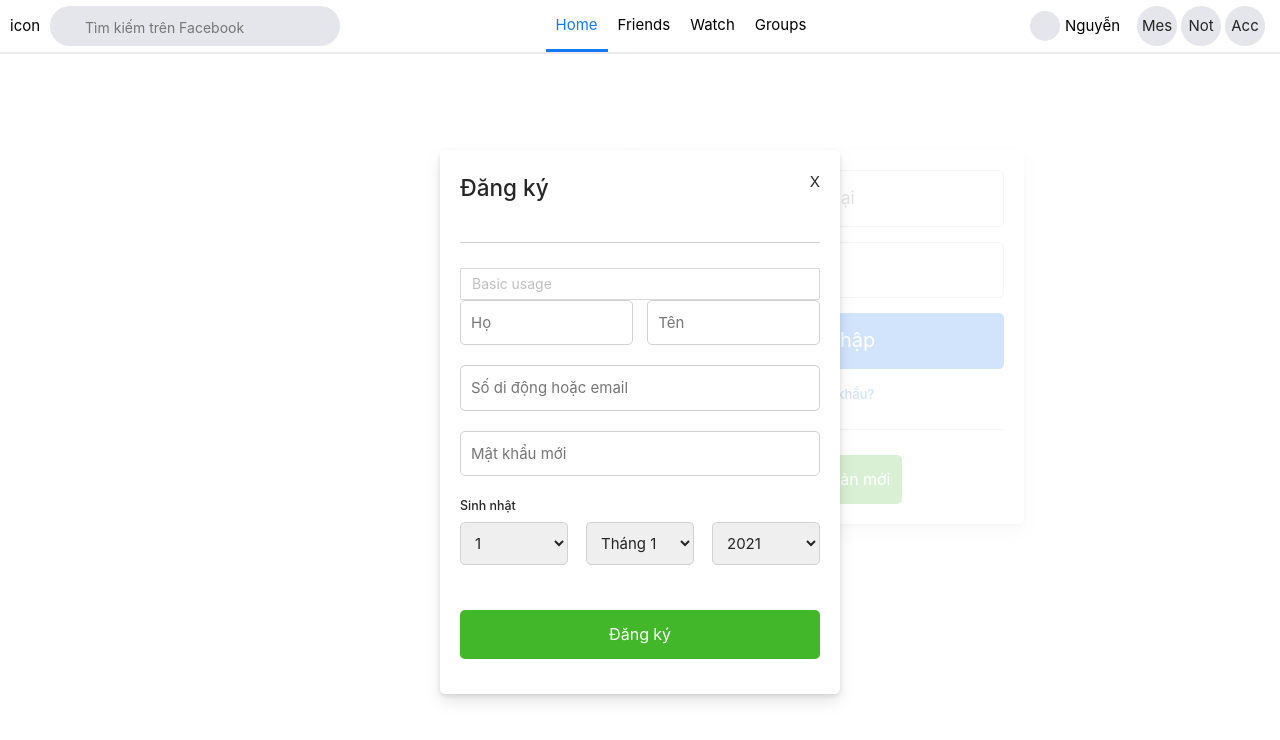
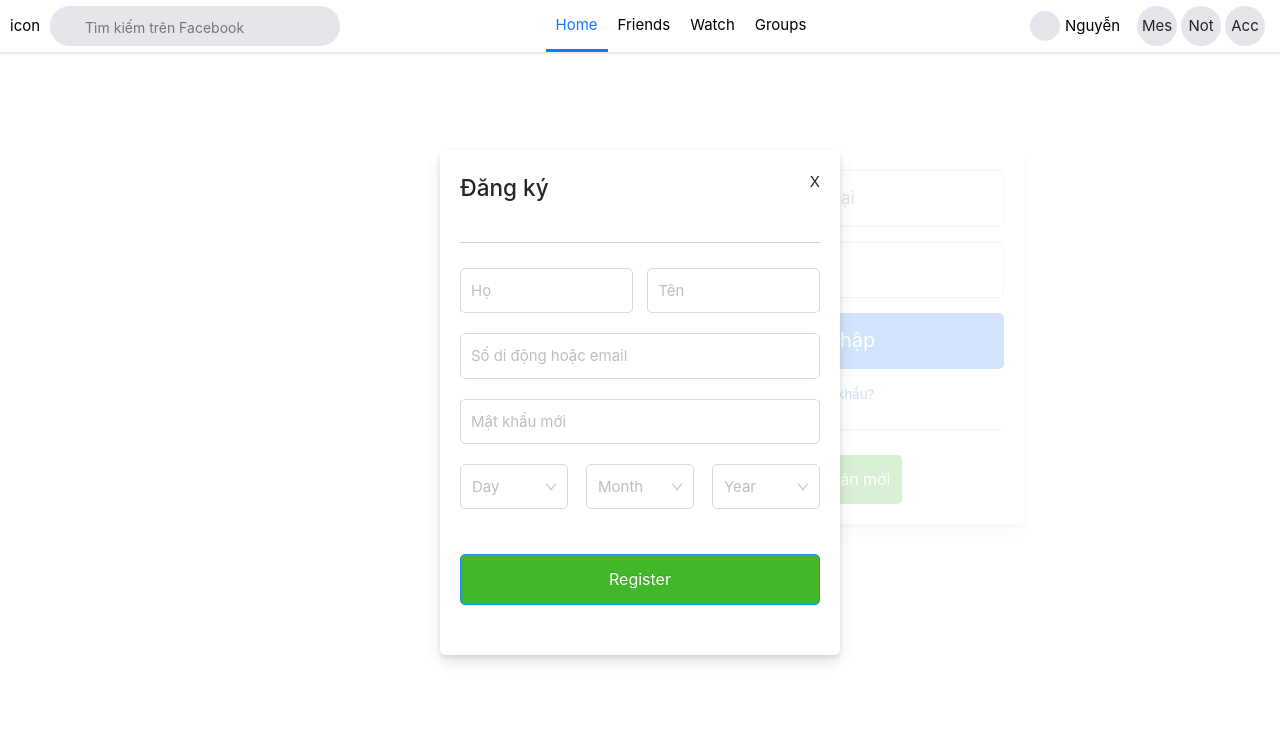
Before and after one commit to minhvuong123/client-app, a React (Create React App) app: page / in a window 1280 px wide. Both pictures are taken after a click on the element "Tạo tài khoản mới". Shown: the top 740 px of the page. Built offline with nearby package versions, Linux system fonts and the light colour scheme.

Commit message:
apply antd for register form and defined model for register's api

```diff
--- /dev/null
+++ b/src/api/index.ts
@@ -0,0 +1,2 @@
+export * from './axiosClient';
+export * from './register';
--- /dev/null
+++ b/src/api/register.ts
@@ -0,0 +1,10 @@
+import { RegisterUserRequest, RegisterUserResponse } from "model";
+import { axiosClient } from "./axiosClient";
+
+export const reisterUrl = '/users/register';
+
+export const registerApi = {
+  register: (url: string, originRegisterData: RegisterUserRequest): Promise<any> => {
+    return axiosClient.post(url, originRegisterData);
+  }
+}
--- a/src/app/app.tsx
+++ b/src/app/app.tsx
@@ -3,7 +3,7 @@
 import NavBar from 'navbar/nav-bar';
 import './app.scss';
 import RoutesPath, { RenderRoutes } from "routes/routes";
-import { axiosClient } from 'api/axiosClient';
+import { axiosClient } from 'api';
 import { useEffect } from 'react';
 import { useDispatch } from 'react-redux';
 import Register from 'pages/register/register';
--- /dev/null
+++ b/src/const/dateTime.ts
@@ -0,0 +1,42 @@
+export const dayOptions = [
+  { value: '01', label: '01' },
+  { value: '02', label: '02' },
+  { value: '03', label: '03' },
+  { value: '04', label: '04' },
+  { value: '05', label: '05' },
+  { value: '06', label: '06' },
+  { value: '07', label: '07' },
+  { value: '08', label: '08' },
+  { value: '09', label: '09' },
+  { value: '10', label: '10' },
+  { value: '11', label: '11' },
+  { value: '12', label: '12' },
+]
+
+export const monthOptions = [
+  { value: '01', label: 'Tháng 1' },
+  { value: '02', label: 'Tháng 2' },
+  { value: '03', label: 'Tháng 3' },
+  { value: '04', label: 'Tháng 4' },
+  { value: '05', label: 'Tháng 5' },
+  { value: '06', label: 'Tháng 6' },
+  { value: '07', label: 'Tháng 7' },
+  { value: '08', label: 'Tháng 8' },
+  { value: '09', label: 'Tháng 9' },
+  { value: '10', label: 'Tháng 10' },
+  { value: '11', label: 'Tháng 11' },
+  { value: '12', label: 'Tháng 12' },
+]
+
+export const yearOptions = () => {
+  const year = new Date().getFullYear();
+  const totalyear = (year - 1970) + 1;
+
+  return Array.from(new Array(totalyear), (_undefined, index) => {
+    const value = year - index;
+    return {
+      value: value,
+      label: value
+    }
+  });
+}
--- a/src/const/index.ts
+++ b/src/const/index.ts
@@ -1 +1,2 @@
 export * from './nav-bar.const';
+export * from './dateTime';
--- a/src/pages/register/register.scss
+++ b/src/pages/register/register.scss
@@ -28,19 +28,82 @@
           cursor: pointer;
         }
       }
+      .form-container {
+        .form-group-inline {
+          margin-bottom: 1.5rem;
+          display: flex;
+          justify-content: space-between;
+          flex-wrap: wrap;
+          .ant-form-item {
+            width: 48%;
+            margin-bottom: unset;
+          }
+          .form-input {
+            padding: 1rem;
+            font-size: 1.5rem;
+            border-radius: 0.5rem;
+            margin-bottom: 0.5rem;
+            &:focus-visible {
+              outline: unset;
+            }
+          }
+          .form-input-control {
+            .ant-form-item-control {
+              .ant-form-item-explain {
+                display: none;
+              }
+            }
+          }
+        }
         .form-group {
           margin-bottom: 1.5rem;
           display: flex;
           justify-content: space-between;
           flex-wrap: wrap;
+          .ant-form-item {
+            width: 100%;
+            margin-bottom: unset;
+          }
           .form-input {
             padding: 1rem;
             font-size: 1.5rem;
             border-radius: 0.5rem;
-          border: 1px solid #d3d0d0;
             margin-bottom: 0.5rem;
             &:focus-visible {
               outline: unset;
+            }
+          }
+          .form-select-control {
+            width: 30%;
+            .form-select {
+              font-size: 1.5rem;
+              margin-bottom: 0.5rem;
+              .ant-select-selector {
+                height: 45px;
+                border-radius: 0.5rem;
+                .ant-select-selection-placeholder {
+                  line-height: 44px;
+                }
+                .ant-select-selection-item {
+                  line-height: 44px;
+                }
+              }
+              &:focus-visible {
+                outline: unset;
+              }
+            }
+            .ant-form-item-control {
+              .ant-form-item-explain {
+                display: none;
+              }
+            }
+          }
+          .form-input-control {
+            .ant-form-item-control {
+              .ant-form-item-explain {
+                display: none;
+              }
+            }
           }
         }
       }
@@ -55,6 +118,7 @@
         cursor: pointer;
         transition: background-color .1s ease-in-out;
         margin-bottom: 1.5rem;
+        height: unset;
         &:hover {
           background-color: #1867ce;
         }
--- a/src/pages/register/register.tsx
+++ b/src/pages/register/register.tsx
@@ -1,13 +1,38 @@
 
-import { useHookForm } from 'hook/useForm';
-import { RegisterModel } from 'model';
-import { Input } from 'antd';
+
+import { RegisterModel, RegisterUserRequest } from 'model';
+import { Form, Input, Select, Button } from 'antd';
 import './register.scss';
+import { registerApi, reisterUrl } from 'api';
+import { dayOptions, monthOptions, yearOptions } from 'const';
+import { useEffect } from 'react';
+
+const { Option } = Select;
 
 
 function Register({ onCloseRegister }: RegisterModel) {
-  const [state, handleChange] = useHookForm();
-  console.log(state);
+  const [form] = Form.useForm();
+
+  useEffect(() => {}, [])
+
+  const onFinish = async (values: any) => {
+    const originRegisterData = mapRegisterData(values);
+    const {status, data} = await registerApi.register(reisterUrl, originRegisterData);
+    console.log('Received values of form: ', status, data);
+  };
+
+  function mapRegisterData(originData: RegisterUserRequest): RegisterUserRequest {
+    const { first_name, last_name, email_phone, password, day_birth, month_birth, year_birth } = originData;
+
+    return {
+      first_name,
+      last_name,
+      email_phone,
+      password,
+      birthday: `${day_birth}/${month_birth}/${year_birth}`
+    }
+  }
+
 
   return (
     <div className="register-container">
@@ -18,69 +43,53 @@
             <span className="header-close" onClick={onCloseRegister}>X</span>
           </div>
           <div className="register-line mt-25 mb-25"></div>
-          <div className="form-group">
-            <Input placeholder="Basic usage" />
-            <input
-              type="text"
-              name="firstName"
-              placeholder="Họ"
-              className="form-input w-48"
-              value={state.firstName}
-              onChange={handleChange}
-            />
-            <input
-              type="text"
-              name="lastName"
-              placeholder="Tên"
-              className="form-input w-48"
-              value={state.lastName}
-              onChange={handleChange}
-            />
+          <Form form={form} className="form-container"  onFinish={onFinish}
+          >
+            <div className="form-group-inline">
+              <Form.Item name="first_name" className="form-input-control" rules={[{ required: true, message: '' }]}>
+                <Input className="form-input" placeholder="Họ" />
+              </Form.Item>
+              <Form.Item name="last_name" className="form-input-control" rules={[{ required: true, message: '' }]}>
+                <Input className="form-input" placeholder="Tên" />
+              </Form.Item>
             </div>
             <div className="form-group">
-            <input
-              type="text"
-              name="emailPhone"
-              className="form-input w-100"
-              placeholder="Số di động hoặc email"
-              value={state.emailPhone}
-              onChange={handleChange}
-            />
+              <Form.Item name="email_phone" className="form-input-control" rules={[{ required: true, message: '' }]}>
+                <Input className="form-input" placeholder="Số di động hoặc email" />
+              </Form.Item>
             </div>
             <div className="form-group">
-            <input
-              type="password"
-              name="password"
-              className="form-input w-100"
-              placeholder="Mật khẩu mới"
-              value={state.password}
-              onChange={handleChange}
-            />
+              <Form.Item name="password" className="form-input-control" rules={[{ required: true, message: '' }]}>
+                <Input className="form-input" placeholder="Mật khẩu mới" />
+              </Form.Item>
             </div>
+
             <div className="form-group">
-            <h5 className="form-label w-100">Sinh nhật</h5>
-            <select defaultValue={state.dayBirth} name="dayBirth" onChange={(event) => handleChange(event)} className="form-input w-30">
-              <option>1</option>
-              <option>2</option>
-              <option>3</option>
-              <option>4</option>
-              <option>5</option>
-            </select>
-            <select defaultValue={state.monthBirth} name="monthBirth" onChange={(event) => handleChange(event)} className="form-input w-30">
-              <option value="1">Tháng 1</option>
-              <option value="2">Tháng 2</option>
-              <option value="3">Tháng 3</option>
-              <option value="4">Tháng 4</option>
-              <option value="5">Tháng 5</option>
-            </select>
-            <select defaultValue={state.yearBirth} name="yearBirth" onChange={(event) => handleChange(event)} className="form-input w-30">
-              <option>2021</option>
-              <option>2020</option>
-              <option>2019</option>
-              <option>2018</option>
-            </select>
+              <Form.Item  name="day_birth" className="form-select-control" rules={[{ required: true, message: '' }]}>
+                <Select className="form-select" placeholder="Day" >
+                  { dayOptions.map(day => <Option key={day.value} value={day.value}>{day.label}</Option>) }
+                </Select>
+              </Form.Item>
+              <Form.Item name="month_birth" className="form-select-control" rules={[{ required: true, message: '' }]}>
+                <Select className="form-select" placeholder="Month" >
+                  { monthOptions.map(month => <Option key={month.value} value={month.value}>{month.label}</Option>) }
+                </Select>
+              </Form.Item>
+              <Form.Item name="year_birth" className="form-select-control" rules={[{ required: true, message: '' }]}>
+                <Select className="form-select" placeholder="Year" >
+                  { yearOptions().map(year => <Option key={year.value} value={year.value}>{year.label}</Option>) }
+                </Select>
+              </Form.Item>
             </div>
-          <div className="register-button">Đăng ký</div>
+
+            <div className="form-group">
+              <Form.Item>
+                <Button type="primary" htmlType="submit" className="register-button">
+                  Register
+                </Button>
+              </Form.Item>
+            </div>
+          </Form>
         </div>
       </div>
     </div>
```
Also changed, not shown: src/api/axiosClient.ts (+4 -4 lines), src/model/register.ts (+22 -0 lines), 1 other file (tests, documents, lock files or other folders). Lines whose indentation alone changed are shown as unchanged.
